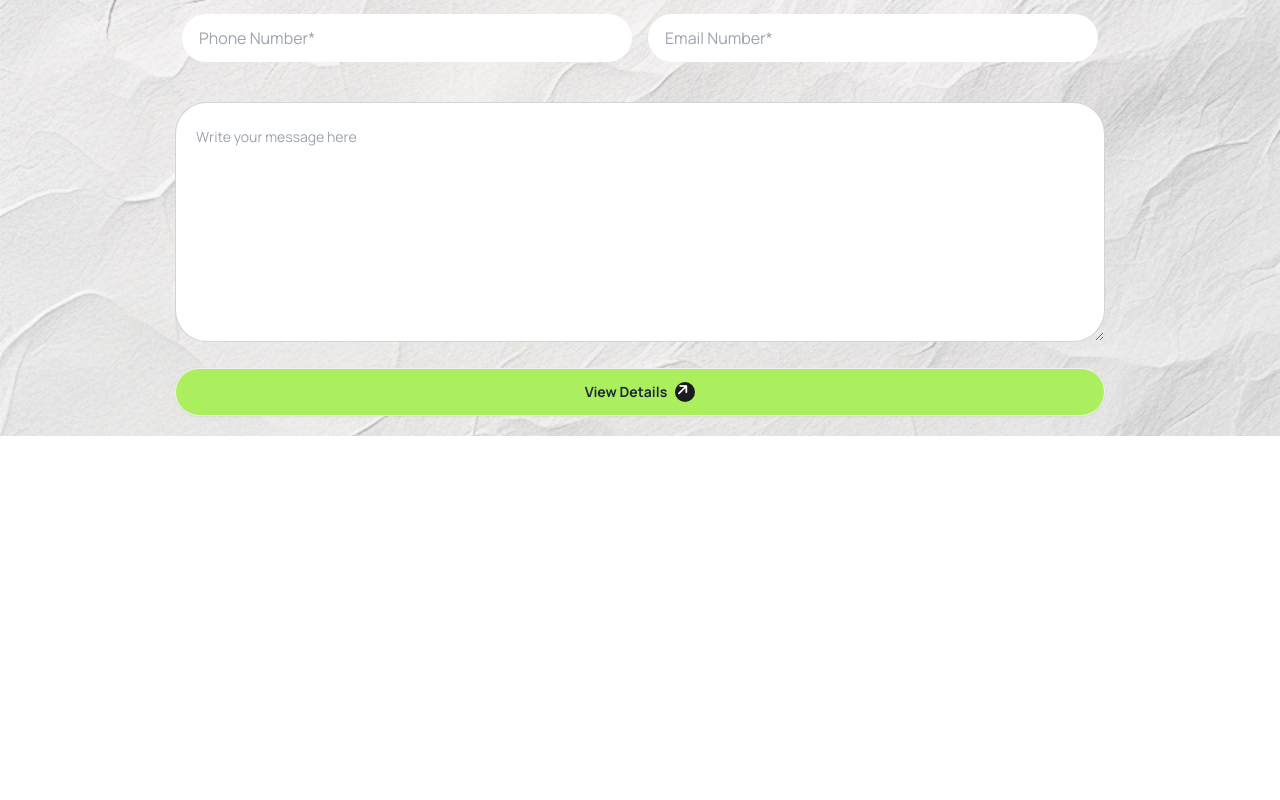
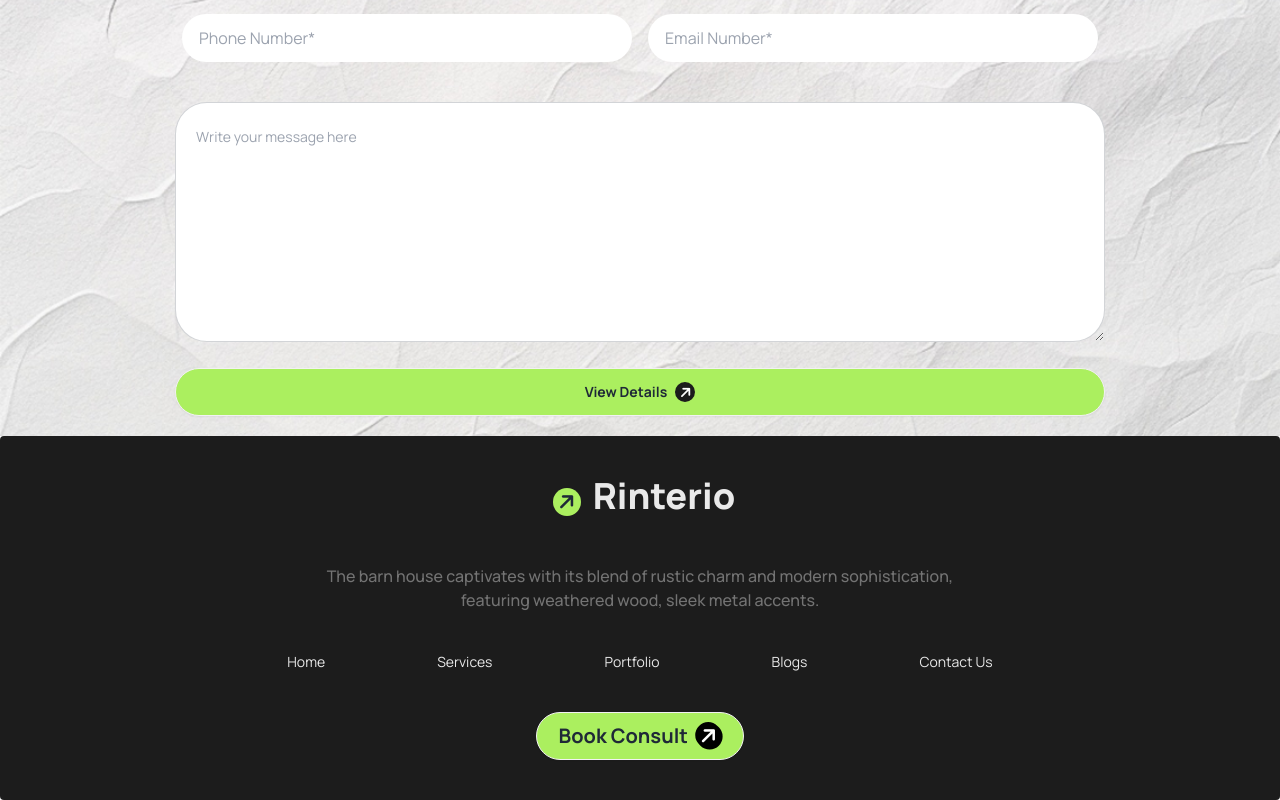
Before and after one commit to mrnaeem34/Assignment-3, a plain HTML site: page index.html in a window 1280 px wide. Shown: the part 4427-5227 px from the top of the page. Before the commit the page ends 4863 px from the top, so only its background shows below. Drawn offline with nearby package versions, Linux system fonts and the light colour scheme.

Commit message:
footer section done

```diff
--- a/index.html
+++ b/index.html
@@ -402,19 +402,38 @@
                 </div>
                 <!-- text area  -->
                 <div>
-                      <textarea class="textarea textarea-bordered max-w-full w-[327px] lg:w-[930px] h-60 mx-auto rounded-[32px] p-5" placeholder="Write your message here"></textarea>
+                    <textarea
+                        class="textarea textarea-bordered max-w-full w-[327px] lg:w-[930px] h-60 mx-auto rounded-[32px] p-5"
+                        placeholder="Write your message here"></textarea>
                 </div>
                 <div class="pb-5">
-                     <button class="btn bg-[#ABEF5F] rounded-3xl mx-auto text-sm font-bold max-w-full w-[327px] lg:w-[930px]">View Details <i
-                                class="fa-solid fa-arrow-right -rotate-45 bg-[#1C1C1C] rounded-full text-white w-5 h-5 text-center"></i></button>
+                    <button
+                        class="btn bg-[#ABEF5F] rounded-3xl mx-auto text-sm font-bold max-w-full w-[327px] lg:w-[930px]">View
+                        Details <i
+                            class="fa-solid fa-arrow-right -rotate-45 bg-[#1C1C1C] rounded-full text-white w-5 h-5 p-1"></i></button>
                 </div>
             </div>
         </div>
     </section>
     <!-- footer section -->
-    <footer>
-
-
+    <footer class="footer footer-center bg-[#1C1C1C] text-base-content rounded p-10 ">
+        <h1><a class="text-xl"><i
+                            class="fa-solid fa-arrow-right -rotate-45 bg-[#ABEF5F] rounded-full w-7 h-7 text-center p-1 m-2"></i> <span
+                            class="text-4xl font-extrabold text-[#E9E9E9]">Rinterio</span></a></h1>
+                            <p class="text-[#737373] text-base font-medium">
+                                The barn house captivates with its blend of rustic charm and modern sophistication,<br> featuring weathered wood, sleek metal accents.
+                            </p>
+        <nav class="grid grid-cols-1 lg:grid-flow-col gap-4 lg:gap-28 text-[#E9E9E9]">
+            <a class="link link-hover">Home</a>
+            <a class="link link-hover">Services</a>
+            <a class="link link-hover">Portfolio</a>
+            <a class="link link-hover">Blogs</a>
+            <a class="link link-hover">Contact Us</a>
+        </nav>
+        <div>
+            <a class="btn bg-[#ABEF5F] w-52 rounded-3xl pt-2 space-x-2 text-xl font-bold text-center p-2">Book Consult <i
+                            class="fa-solid fa-arrow-right -rotate-45 bg-black   rounded-full text-white  p-1 "></i></a>
+        </div>
     </footer>
 </body>
 
```
